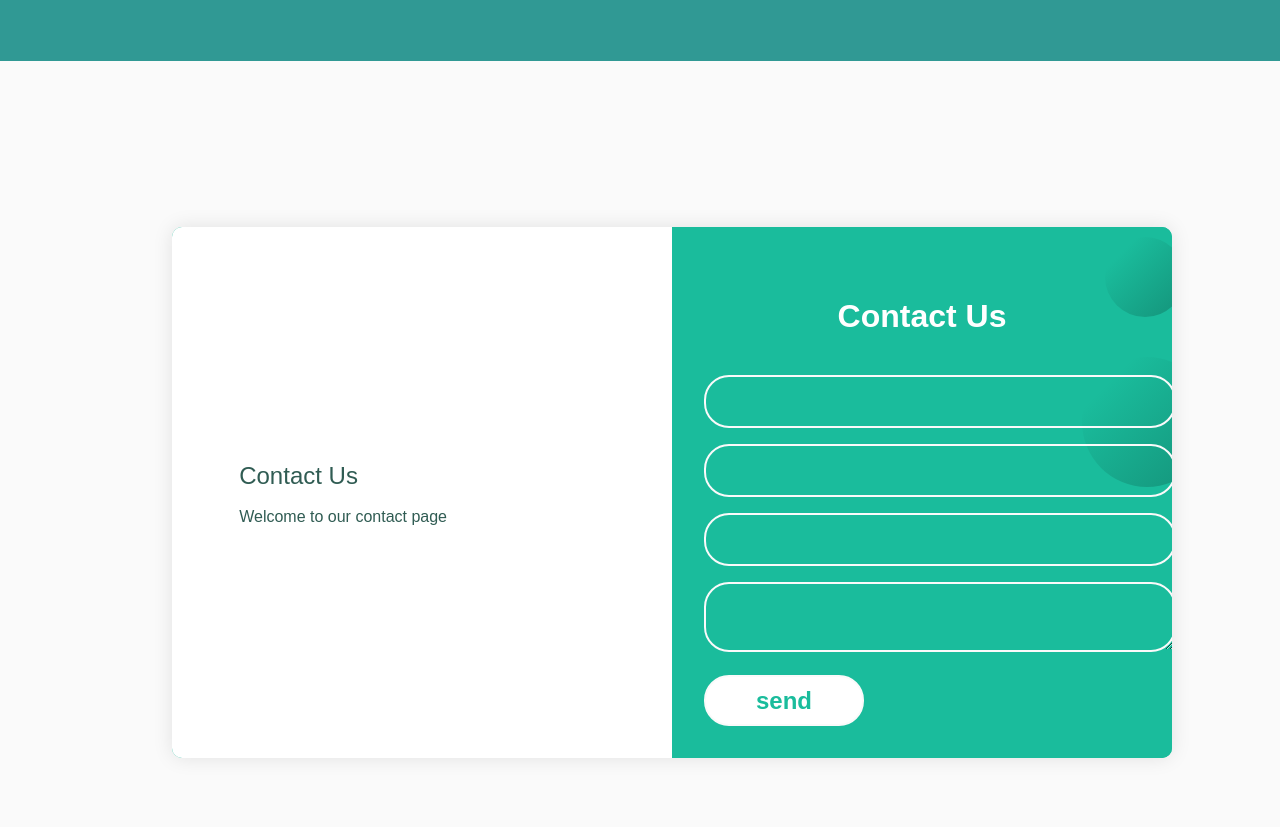
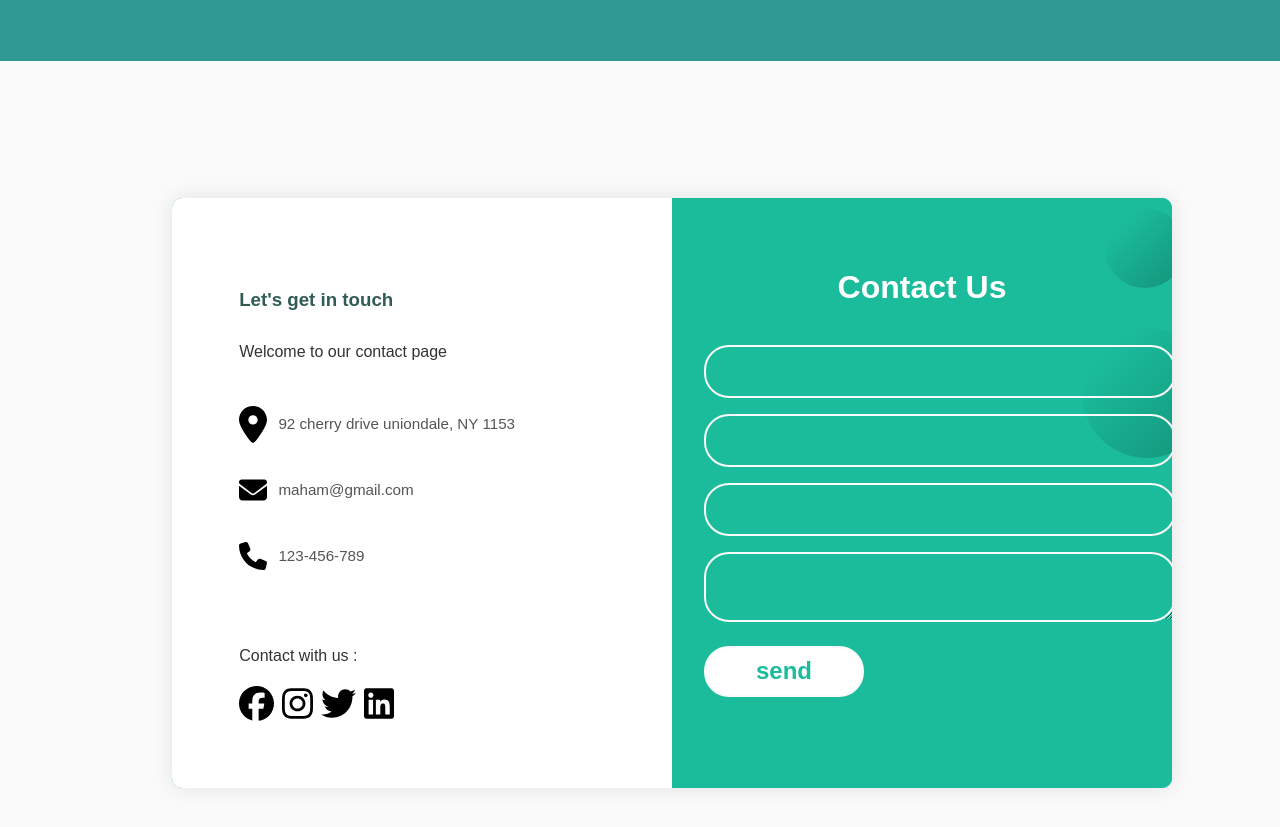
Before and after one commit to mahamsajid55/basic-landing-page-structure, a plain HTML site: page index.html in a window 1280 px wide. Shown: the part 2290-3117 px from the top of the page. Drawn offline with Linux system fonts and the light colour scheme.

Commit message:
cambiar los cambios

```diff
--- a/index.html
+++ b/index.html
@@ -5,6 +5,7 @@
     <meta name="viewport" content="width=device-width, initial-scale=1.0">
     <title>Basic Landing Page</title>
     <link rel="stylesheet" href="style.css"
+    <link rel="stylesheet" href="    https://cdnjs.cloudflare.com/ajax/libs/font-awesome/6.7.2/css/all.min.css">
 </head>
 <body>
 
@@ -13,8 +14,7 @@
             <li class="menu"><a href="#">home</a></li>
             <li class="menu"><a href="#about">about</a></li>
             <li class="menu"><a href="#service">service</a></li>
-            <li class="menu"><a href="#">contact</a></li>
-        </ul>
+            <li class="menu"><a href="#contact">contact</a></li>
     </nav>
 
     <header>
@@ -75,15 +75,43 @@
     </section>
 
 <!--contact page-->
-
+   <div id="contact">
     <div class="contact">
         <div class="form">
             <div class="form-left">
 
                 <form action="index.html">
-                    <h3 class="title">Contact Us</h3>
-                    <p>Welcome to our contact page </p>
+                    <h3 class="title-2">Let's get  in touch</h3>
+                    <p class="text">Welcome to our contact page</p>
+                    <div class="info">
+                        <div class="information">
+                          <img src="location-dot-solid.svg" class="icon" alt="">
+                          <p>92 cherry drive uniondale, NY 1153</p>
+                        </div>
 
+                        <div class="information">
+                            <img src="envelope-solid.svg" class="icon" alt="">
+                            <p>maham@gmail.com</p>
+                          </div>
+
+                          <div class="information">
+                            <img src="phone-solid.svg" class="icon" alt="">
+                            <p>123-456-789</p>
+                          </div>
+                    </div>
+
+                    <div class="social-media">
+                        <p>Contact with us :</p>
+                    <div class="social-icons">
+                        <img src="facebook-brands.svg" class="social-icons" alt="#">
+
+                        <img src="instagram-brands.svg" class="social-icons" alt="#">
+
+                        <img src="twitter-brands.svg" class="social-icons" alt="#">
+
+                        <img src="linkedin-brands.svg" class="social-icons" alt="#">
+                    </div>
+                    </div>
                 </div>
 
                 <div class="form-right">
@@ -114,7 +142,7 @@
                     <input type="submit" value="send" class="btn">
                 </form>
             </div>
-
+        </div>
         </div>
 
             </div>
--- a/style.css
+++ b/style.css
@@ -5,7 +5,9 @@ body{
     color: #fff;
     line-height: 1.6;
     }
-
+ html {
+    scroll-behavior: smooth;
+ }
     img{
     max-width: 100%;
     display: block;
@@ -393,6 +395,94 @@ transform: translateY(0);
      font-size: 0.8rem;
 }
 
+.contact-info{
+    padding: 2.3rem 2.2rem;
+    position: relative;
+}
+
+.contact-info .title{
+    color: #1abc9c;
+}
+
+.text{
+    color: #333;
+    margin: 1.5rem 0 2rem 0;
+}
+.title-2 h3{
+    display: flex;
+    font-weight: bold;
+    font-size: 1.5rem;
+    color: #1abc9c;
+}
+
+
+.information{
+    display: flex;
+    color: #555;
+    margin: 0.7rem 0;
+    align-items: center;
+    font-size: 0.95rem;
+}
+.icon{
+    width: 28px;
+    margin-right: 0.7rem;
+}
+.social-icons{
+    width: 30px;
+    margin-right: 0.7rem;
+    display: flex;
+    margin-top: 0.1rem;
+    width: 35px;
+    height: 35px;
+    border-radius: 5px;
+    color: #fff;
+    text-align: center;
+    line-height: 35px;
+    margin-right: 0.5rem;
+    transition: .3s;
+}
+.social-media{
+    padding: 2rem 0 0 0;
+}
+
+.social-media p{
+    color: #333;
+}
+.social-icons:hover{
+    transform: scale(1.05);
+}
+@media (max-width: 768px){
+    .form{
+       grid-template-columns: 1fr;
+    }
+
+    .contact-info:before{
+        bottom: initial;
+        top: -75px;
+        right: 65px;
+        transform: scale(0.95);
+    }
+
+    .contact-form:before{
+        top: -13px;
+        left: initial;
+        right: 70px;
+    }
+}
+@media (max-width: 480px){
+    .container {
+        padding: 1.5rem;
+    }
+
+    .contact-info:before{
+        display: none;
+    }
+}
+
+
+
+
+
 
 
 
```
Also changed, not shown: envelope-solid.svg (added), facebook-brands.svg (added), instagram-brands.svg (added), linkedin-brands.svg (added), location-dot-solid.svg (added), phone-solid.svg (added), twitter-brands.svg (added).
